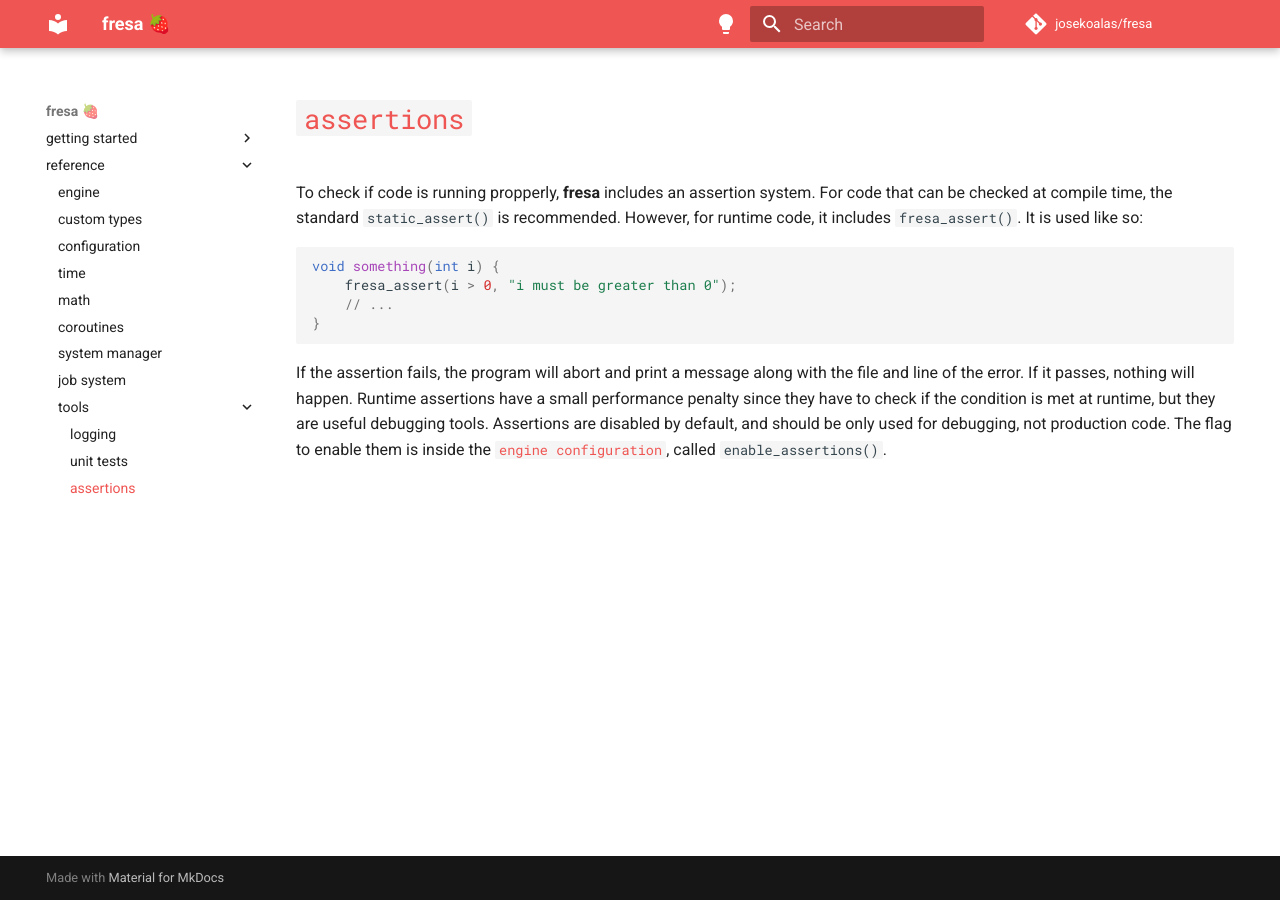
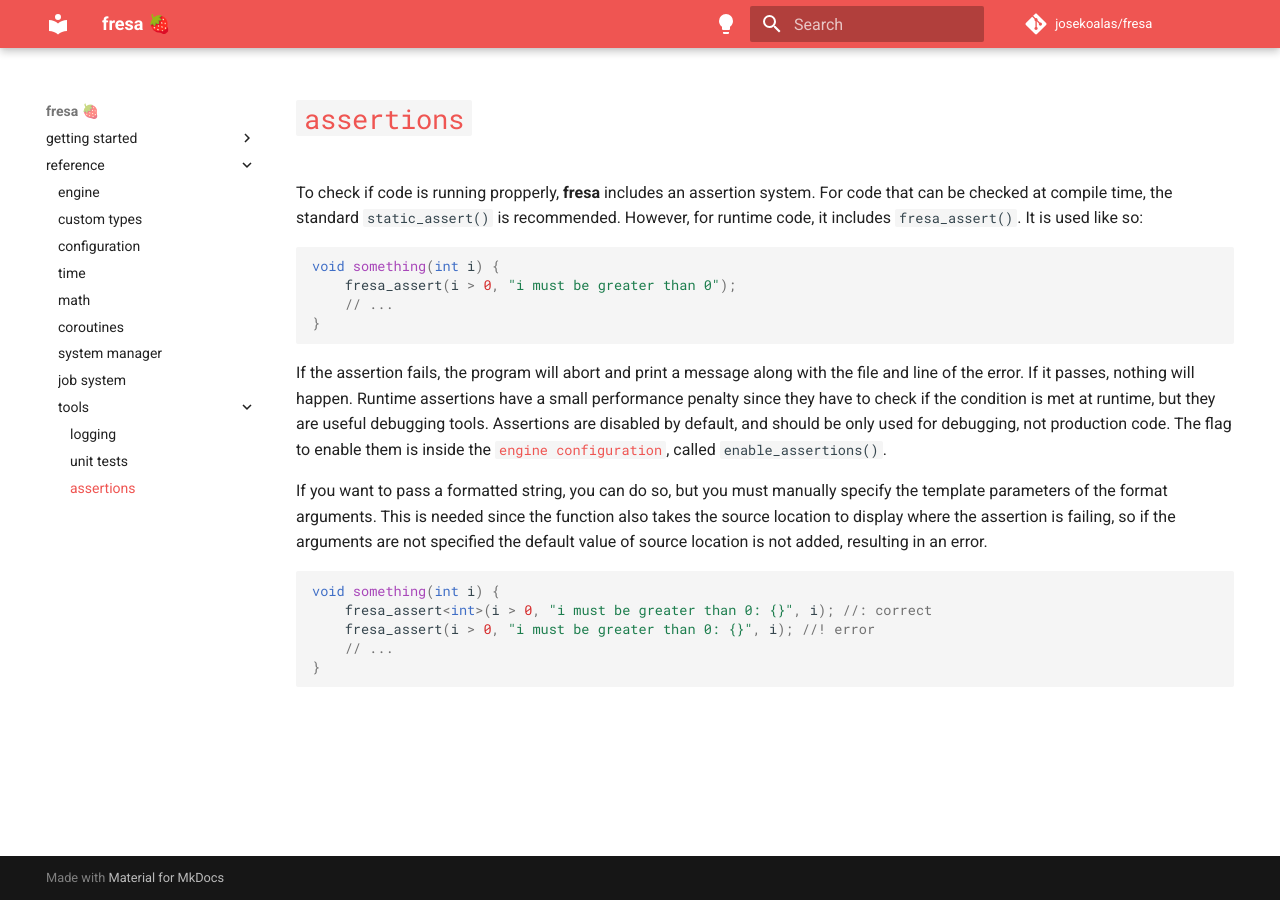
Before and after one commit to eerii/fresa, an MkDocs documentation site: the page built from docs/reference/tools/assertions.md, in a window 1280 px wide. Built offline with MkDocs 1.6.1 and Material for MkDocs 9.7.7, drawn with Linux system fonts in a browser that asks for light colours; comment, search, counter and statistics services are not loaded; the version menu is left out.

Commit message:
[0.4.7] Improved Assertions 🌼

````diff
--- a/docs/reference/tools/assertions.md
+++ b/docs/reference/tools/assertions.md
@@ -10,3 +10,13 @@ void something(int i) {
 ```
 
 If the assertion fails, the program will abort and print a message along with the file and line of the error. If it passes, nothing will happen. Runtime assertions have a small performance penalty since they have to check if the condition is met at runtime, but they are useful debugging tools. Assertions are disabled by default, and should be only used for debugging, not production code. The flag to enable them is inside the [`engine configuration`](../config.md), called `enable_assertions()`.
+
+If you want to pass a formatted string, you can do so, but you must manually specify the template parameters of the format arguments. This is needed since the function also takes the source location to display where the assertion is failing, so if the arguments are not specified the default value of source location is not added, resulting in an error.
+
+```cpp
+void something(int i) {
+    fresa_assert<int>(i > 0, "i must be greater than 0: {}", i); //: correct
+    fresa_assert(i > 0, "i must be greater than 0: {}", i); //! error
+    // ...
+}
+```
````
Also changed, not shown: 2 other files.
